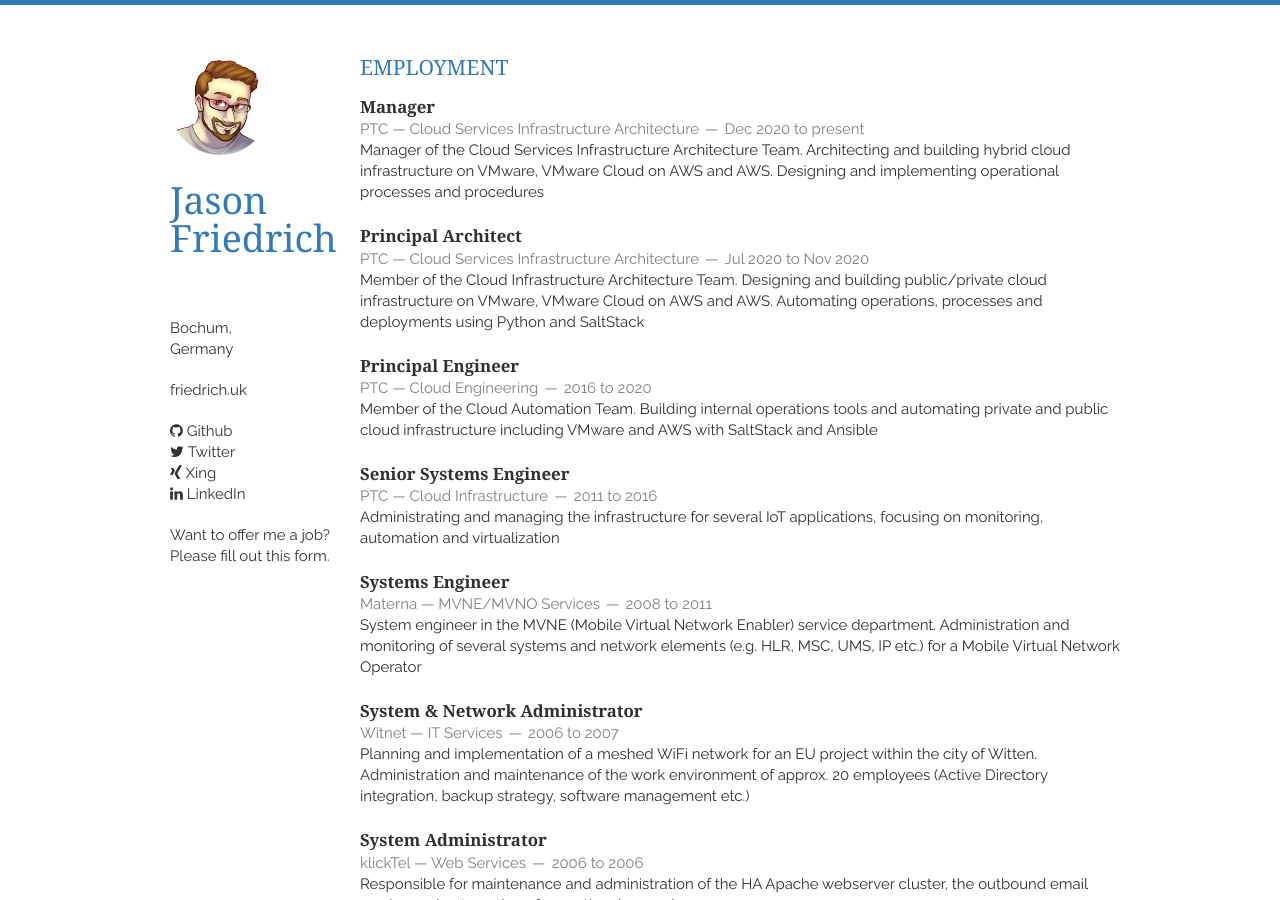
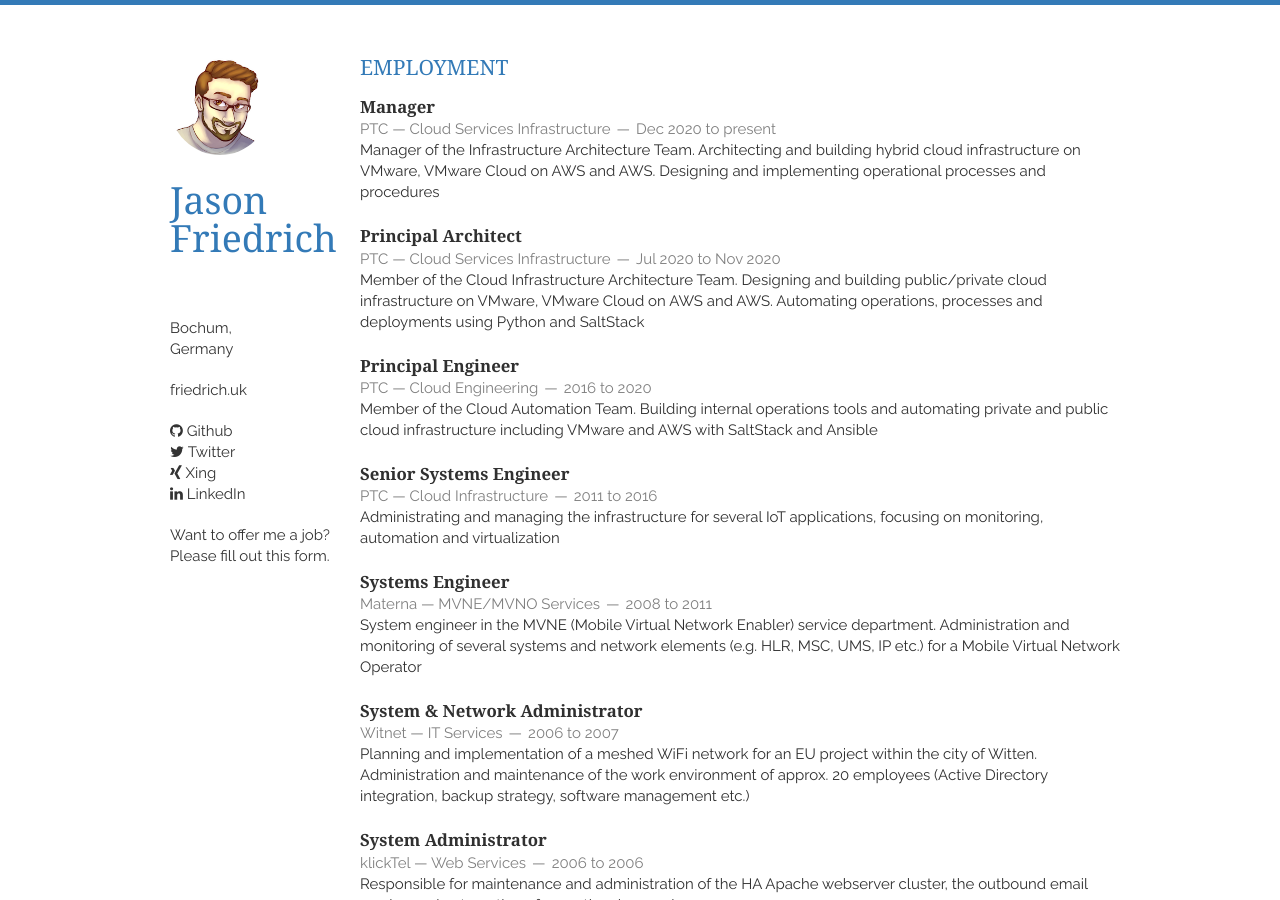
Before and after one commit to jbfriedrich/resume, a Jekyll site: the page built from index.html, in a window 1280 px wide and 900 px high. Built offline with Jekyll 4.4.1, drawn with Linux system fonts in a browser that asks for light colours; nearby versions of some CDN libraries.

Commit message:
Cosmetic changes

```diff
--- a/_includes/employment.html
+++ b/_includes/employment.html
@@ -3,15 +3,15 @@
     <article>
         <header>
             <h1>Manager</h1>
-            <span><address>PTC — Cloud Services Infrastructure Architecture</address><time>Dec 2020 to present</time></span>
+            <span><address>PTC — Cloud Services Infrastructure</address><time>Dec 2020 to present</time></span>
         </header>
-        <p>Manager of the Cloud Services Infrastructure Architecture Team. Architecting and building hybrid cloud infrastructure on VMware, VMware Cloud on AWS and AWS. Designing and implementing operational processes and procedures</p>
+        <p>Manager of the Infrastructure Architecture Team. Architecting and building hybrid cloud infrastructure on VMware, VMware Cloud on AWS and AWS. Designing and implementing operational processes and procedures</p>
     </article>
     <article>
     <article>
         <header>
             <h1>Principal Architect</h1>
-            <span><address>PTC — Cloud Services Infrastructure Architecture</address><time>Jul 2020 to Nov 2020</time></span>
+            <span><address>PTC — Cloud Services Infrastructure</address><time>Jul 2020 to Nov 2020</time></span>
         </header>
         <p>Member of the Cloud Infrastructure Architecture Team. Designing and building public/private cloud infrastructure on VMware, VMware Cloud on AWS and AWS. Automating operations, processes and deployments using Python and SaltStack</p>
     </article>
```
